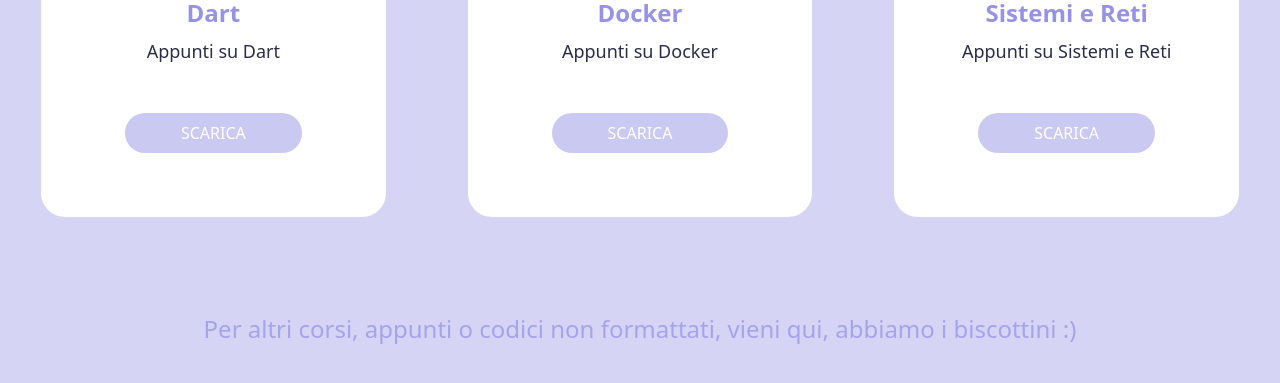
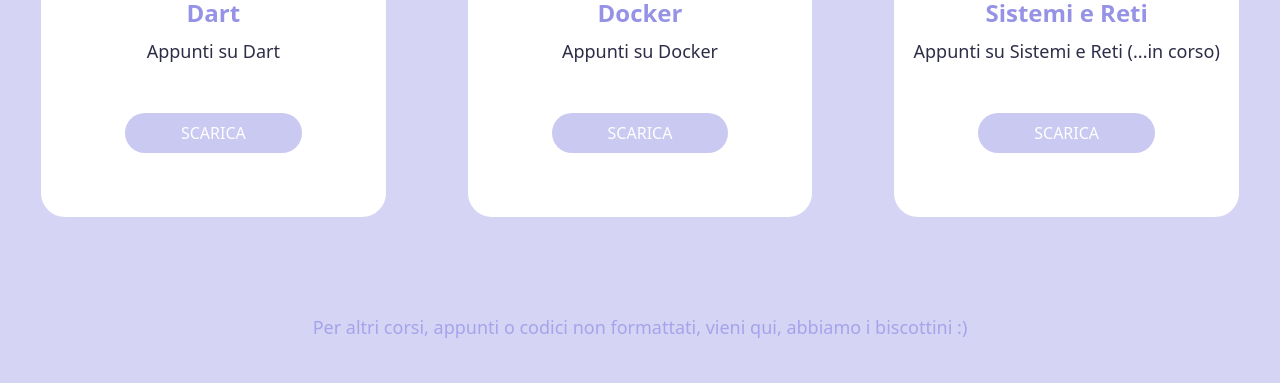
Before and after one commit to GiacomoBorsellino/app-unti, a website: page public/index.html in a window 1280 px wide. Shown: the part 3007-3390 px from the top of the page. Drawn offline with Linux system fonts and the light colour scheme.

Commit message:
aggiunta 3 corsi

```diff
--- a/public/index.html
+++ b/public/index.html
@@ -304,7 +304,7 @@
             Sistemi e Reti
           </h3>
           <p class="text-center text-lg pb-2 mb-3 text-[#2d2d47]">
-            Appunti su Sistemi e Reti
+            Appunti su Sistemi e Reti (...in corso)
           </p>
           <button
             class="animate-pulse text-center bg-[#9693e6] hover:bg-[#7270a7] text-white rounded-3xl my-7 mb-16 mx-20 px-14 py-2">
@@ -318,7 +318,7 @@
 
   <footer class="text-center my-11">
     <div>
-      <p class=" text-[#9693e6] text-2xl py-3 opacity-75 text-center">
+      <p class=" text-[#9693e6] text-lg py-3 opacity-75 text-center">
         Per altri corsi, appunti o codici non formattati, vieni qui, abbiamo i biscottini :)
       </p>
     </div>
```
